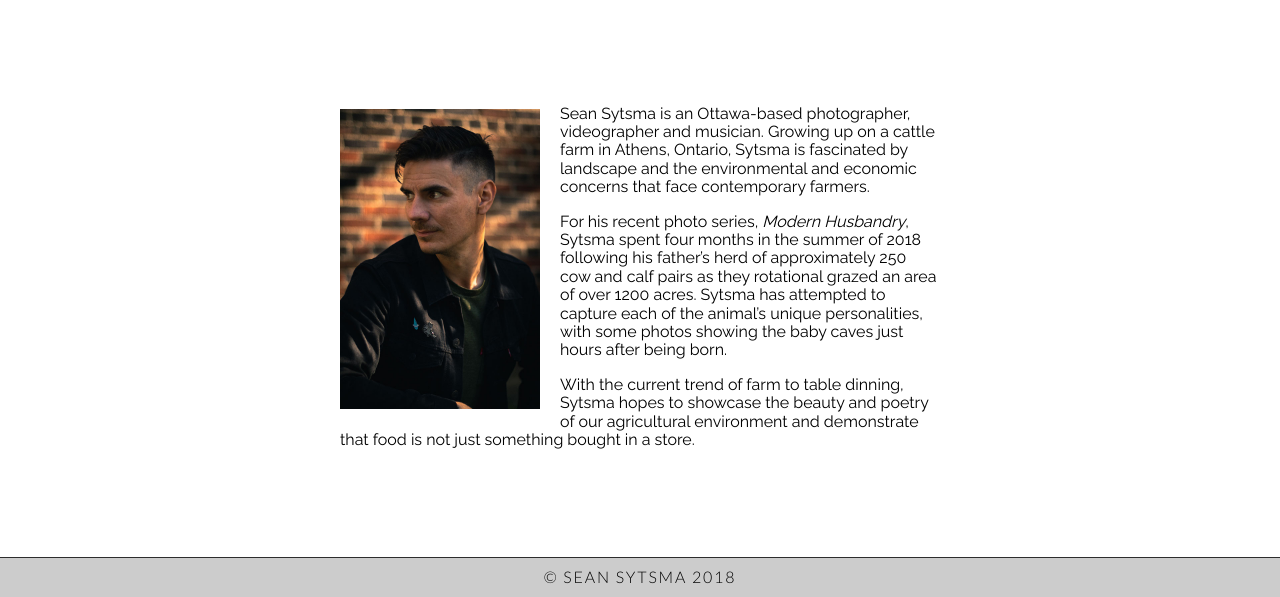
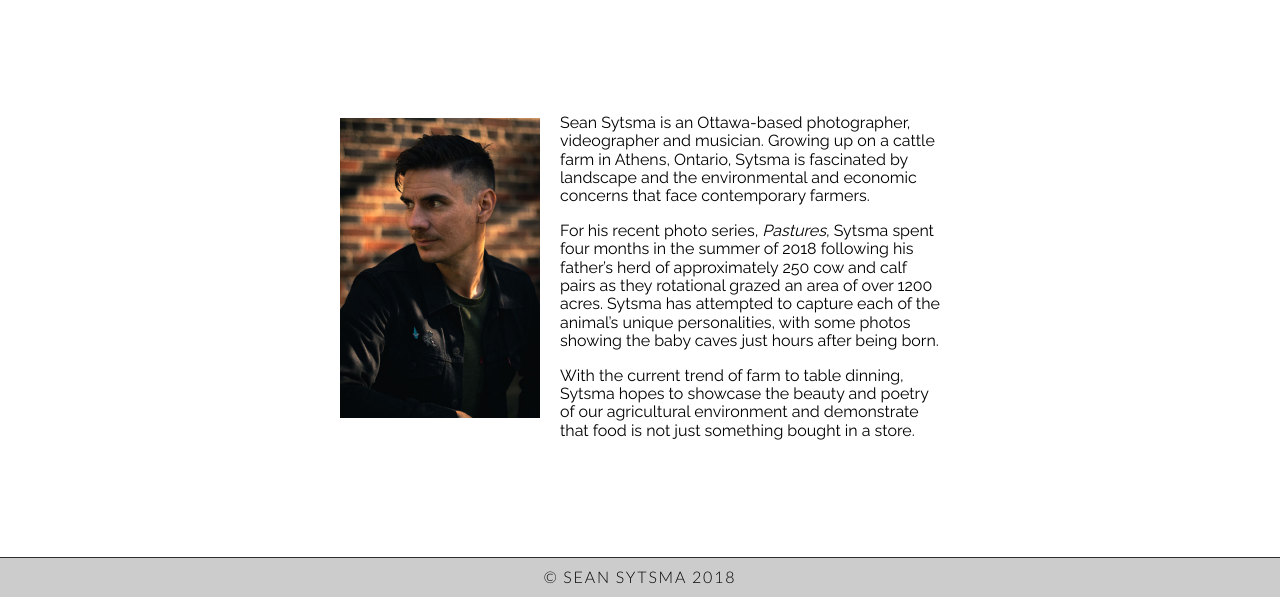
Before and after one commit to syts0002/mtm6330-midterm-syts0002, a website: page about.html in a window 1280 px wide. Shown: the part 203-800 px from the top of the page. Drawn offline with Linux system fonts and the light colour scheme.

Commit message:
updated about page

```diff
--- a/about.html
+++ b/about.html
@@ -41,7 +41,7 @@
         <p>Sean Sytsma is an Ottawa-based photographer, videographer and musician. Growing up on a cattle farm in
           Athens, Ontario, Sytsma is fascinated by landscape and the environmental and economic concerns that face
           contemporary farmers.</p>
-        <p>For his recent photo series, <i>Modern Husbandry</i>, Sytsma spent four months in the summer of
+        <p>For his recent photo series, <i>Pastures</i>, Sytsma spent four months in the summer of
           2018 following his father’s herd of approximately 250 cow and calf pairs as they rotational grazed an area of
           over 1200 acres. Sytsma has attempted to capture each of the animal’s unique personalities, with some photos
           showing the baby caves just hours after being born.</p>
```
